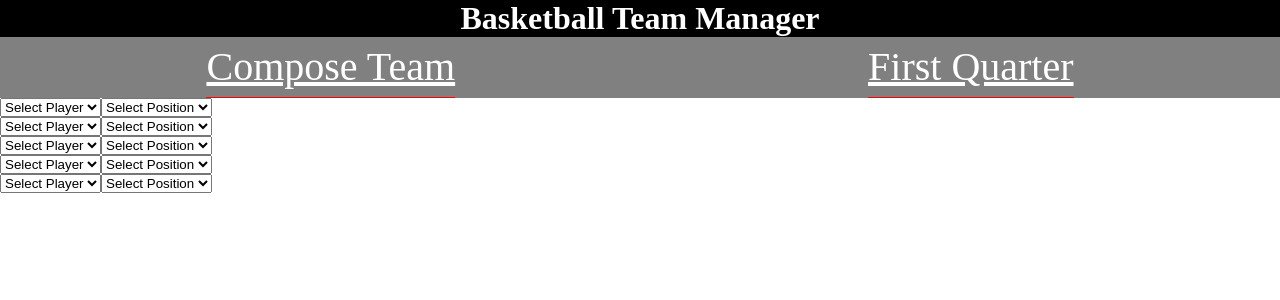
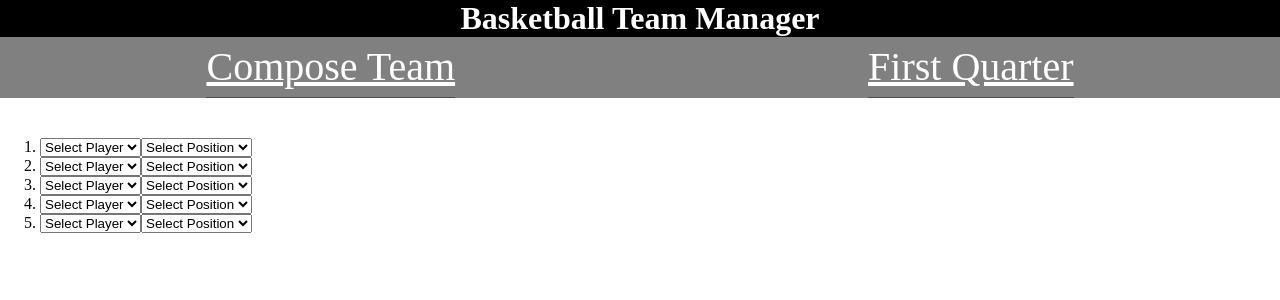
Before and after one commit to Farukhkhan05/BasketballManager-React, a React (Create React App) app: page /first in a window 1280 px wide. Shown: the top 300 px of the page. Built offline with nearby package versions, Linux system fonts and the light colour scheme.

Commit message:
latest-push

```diff
--- a/src/components/FirstQuarter.jsx
+++ b/src/components/FirstQuarter.jsx
@@ -3,7 +3,7 @@ import React from 'react'
 const FirstQuarter = () => {
     return (
         <>
-            <div>
+            <div className ="first_quarter">
                 <form>
                     <ol>
                         <li>
--- a/src/index.css
+++ b/src/index.css
@@ -49,3 +49,8 @@ a{
     border-radius: 5px;
     margin-left: 70%;
 }
+
+.first_quarter{
+    margin-left: 40px;
+    margin-top: 40px;
+}
```
